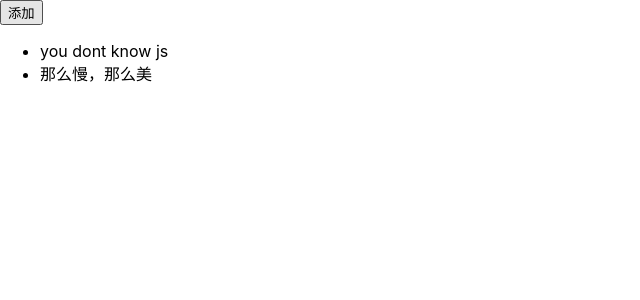
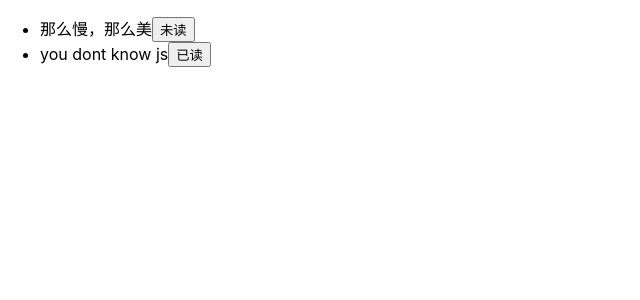
Before and after one commit to GinaJin/react-start, a React (Create React App) app: page / in a window 1280 px wide. Shown: the top 300 px of the page, without its empty margins (0-640 px from the left). Built offline with nearby package versions, Linux system fonts and the light colour scheme.

Commit message:
更改book已读未读的状态

```diff
--- /dev/null
+++ b/src/Book.js
@@ -0,0 +1,60 @@
+import React, { Component } from 'react';
+
+class Book extends Component {
+
+    constructor(props) {
+        super(props)
+        this.state = {
+            book: {
+                isExpanding: false,
+                books: [
+                    {
+                        id: 0,
+                        name: '那么慢，那么美',
+                        isRead: false
+                    },
+                    {
+                        id: 1,
+                        name: 'you dont know js',
+                        isRead: true
+                    }
+                ]
+            }
+        }
+    }
+
+    changeBookReadStatus = (id) => {
+        const book = this.state.book
+        const index = book.books.findIndex(book => id === book.id)
+
+        const isRead = book.books[index].isRead
+        book.books[index].isRead = !isRead
+
+        this.setState({
+            book: book
+        })
+    }
+
+    render() {
+        const book = this.state.book
+        return (
+            <div>
+
+                <ul>
+                {
+                    book.books.map(book => {
+                        return (
+                            <li key={book.id}>
+                                {book.name}
+                                <button onClick={() => this.changeBookReadStatus(book.id)}>{book.isRead ? "已读" : "未读"}</button>
+                            </li>
+                        )
+                    })
+                }
+                </ul>
+            </div>
+        )
+    }
+}
+
+export default Book
--- a/src/index.js
+++ b/src/index.js
@@ -3,9 +3,10 @@
 import './index.css';
 import App from './App';
 import Main from './Main';
+import Book from './Book';
 import * as serviceWorker from './serviceWorker';
 
-ReactDOM.render(<Main />, document.getElementById('root'));
+ReactDOM.render(<Book />, document.getElementById('root'));
 
 // If you want your app to work offline and load faster, you can change
 // unregister() to register() below. Note this comes with some pitfalls.
```
